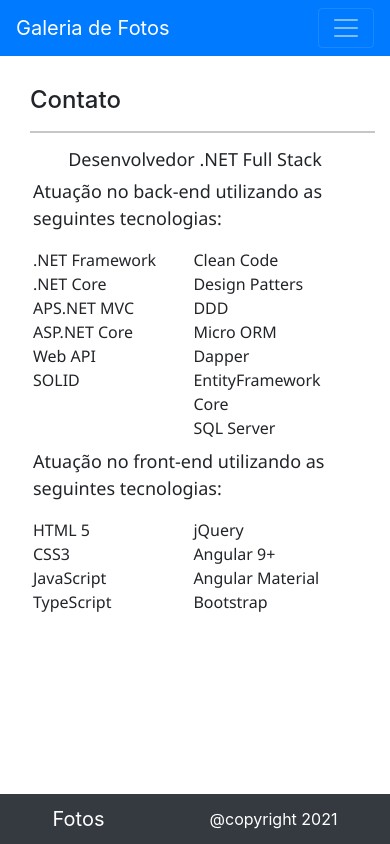
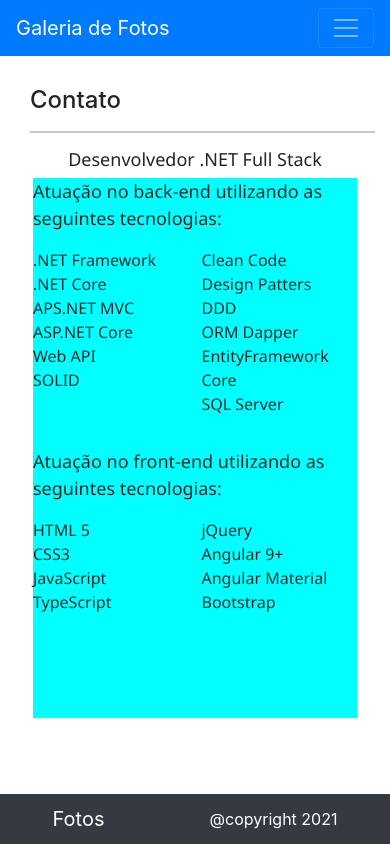
Before and after one commit to DevLucasMello/JPV.Teste, an Angular app: page /contato in a window 390 px wide. Built offline with nearby package versions, Linux system fonts and the light colour scheme.

Commit message:
ajuste responsividade tela de contato

```diff
--- a/src/app/navegacao/pages/contato/contato.component.css
+++ b/src/app/navegacao/pages/contato/contato.component.css
@@ -51,6 +51,8 @@ section{
 
     section{
         width: 90%;
+        margin-bottom: 10%;
+        background-color: aqua;
     }
 
     .titulo-tecnologia{
@@ -60,12 +62,12 @@ section{
     }
 
     .coluna{
-        width: 45%;
+        width: 48%;
         font-size: 16px;
     }
 
     .tecnologias{
-        width: 90%;
+        width: 100%;
     }
 
     h3{
--- a/src/app/navegacao/pages/contato/contato.component.html
+++ b/src/app/navegacao/pages/contato/contato.component.html
@@ -18,7 +18,7 @@
             <article>Clean Code</article>
             <article>Design Patters</article>
             <article>DDD</article>
-            <article>Micro ORM Dapper</article>
+            <article>ORM Dapper</article>
             <article>EntityFramework Core</article>
             <article>SQL Server</article>
           </div>
```
